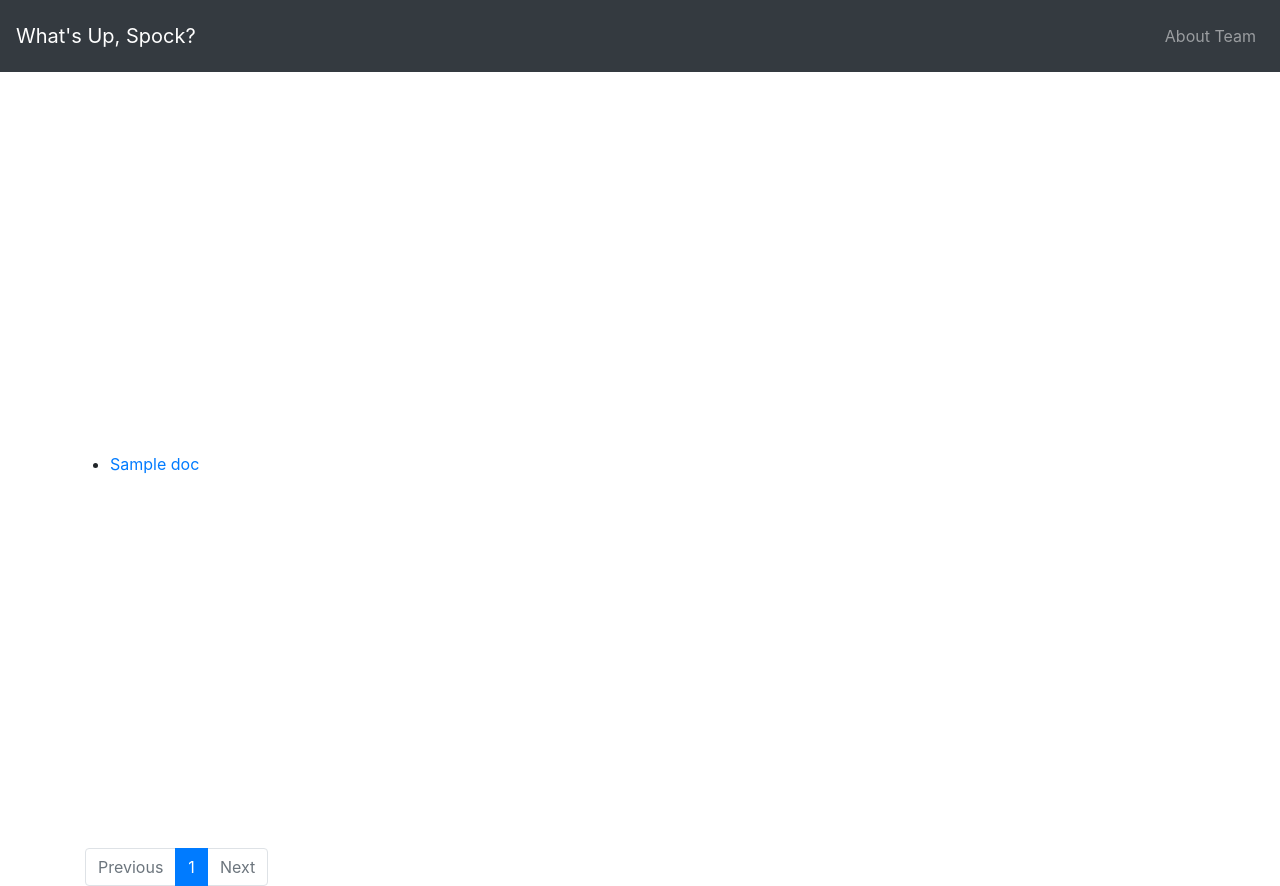
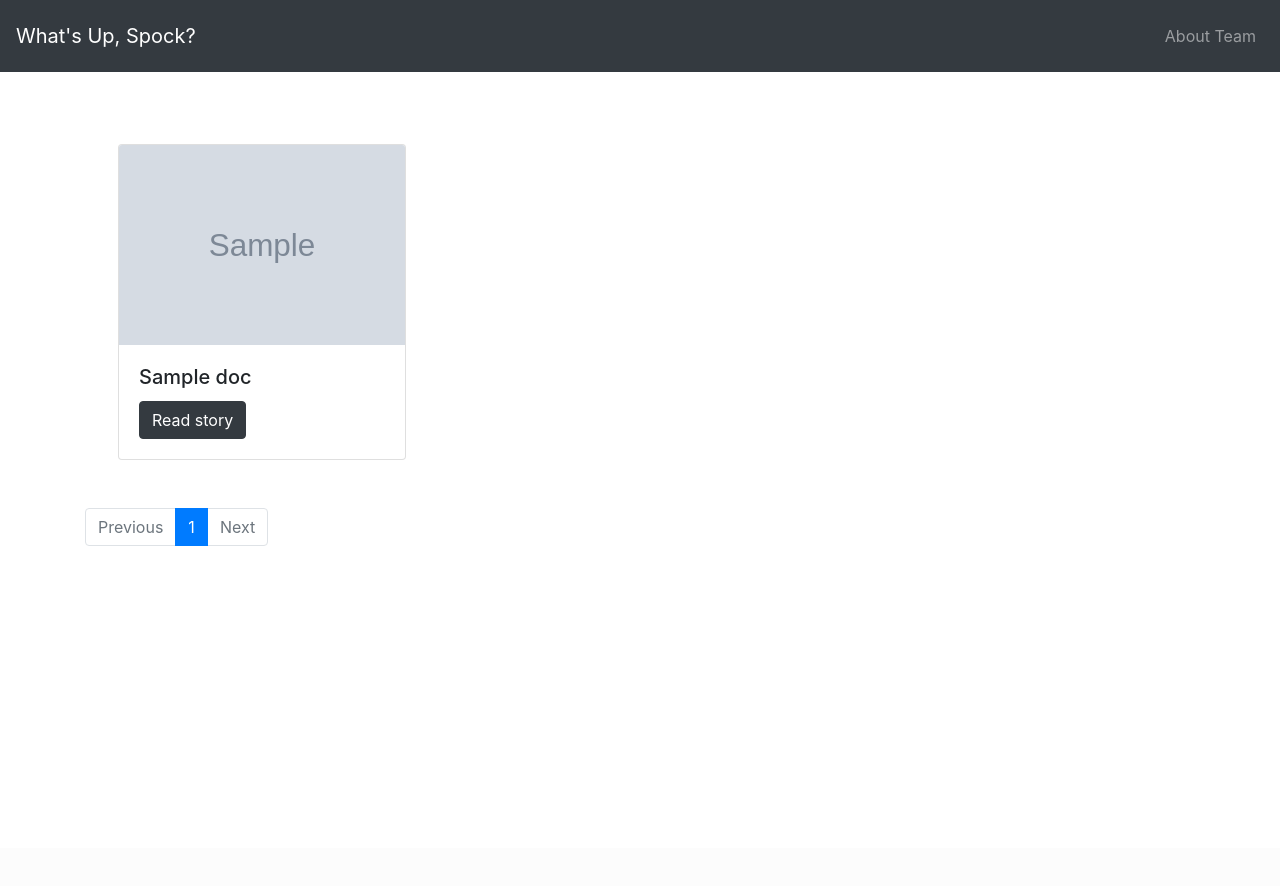
Before and after one commit to puglisac/orbital-sky, a Flask app: page /satellites/news in a window 1280 px wide. After the commit the page ends 546 px from the top, so only its background shows below. Run offline with Flask 2, Linux system fonts and the light colour scheme; grey boxes marked "Sample" are stand-in pictures; a database or web service that is not in the repository returns one stand-in record (values such as "Sample title"); data that the repository does not hold is empty; some libraries are stand-ins or nearby versions.

Commit message:
styled news page

```diff
--- a/app.py
+++ b/app.py
@@ -50,7 +50,7 @@ def show_one_satellite(id):
     satellite = Satellite.query.get(id)
 
 
-@app.route('/satellites/api/<lat>/<lng>/<alt>/')
+@app.route('/satellites/api/<lat>/<lng>/<alt>')
 def get_visible_satellites(lat, lng, alt):
     """returns a dictionary of satellites  within 25 mile radius of a location """
     sats = vis_sat_data(lat, lng, alt)
--- a/helper.py
+++ b/helper.py
@@ -42,7 +42,7 @@ def parse_for_sat(response, search_term):
 def call_html(search_term):
     """Returns response in HTML format"""
 
-    resp = requests.get(f"{BASE_URL}{search_term}{FORMAT_PARAMETERS_HTML}").json()[
+    resp = requests.get(f"{WIKI_BASE_URL}{search_term}{FORMAT_PARAMETERS_HTML}").json()[
         "parse"]["text"]
 
 
--- /dev/null
+++ b/static/css/news.css
@@ -0,0 +1,6 @@
+.news-card-img {
+	max-height: 200px;
+}
+.news-card-title {
+	max-height: 150px;
+}
--- a/templates/base.html
+++ b/templates/base.html
@@ -5,6 +5,7 @@
   <meta name="viewport" content="width=device-width, initial-scale=1.0">
   <link rel="stylesheet" href="https://stackpath.bootstrapcdn.com/bootstrap/4.5.2/css/bootstrap.min.css" integrity="sha384-JcKb8q3iqJ61gNV9KGb8thSsNjpSL0n8PARn9HuZOnIxN0hoP+VmmDGMN5t9UJ0Z" crossorigin="anonymous">
   <link rel="stylesheet" href="/static/css/app.css">
+  <link rel="stylesheet" href="/static/css/news.css">
   <script src="https://code.jquery.com/jquery-3.5.1.slim.min.js" integrity="sha384-DfXdz2htPH0lsSSs5nCTpuj/zy4C+OGpamoFVy38MVBnE+IbbVYUew+OrCXaRkfj" crossorigin="anonymous"></script>
   <script src="https://cdn.jsdelivr.net/npm/popper.js@1.16.1/dist/umd/popper.min.js" integrity="sha384-9/reFTGAW83EW2RDu2S0VKaIzap3H66lZH81PoYlFhbGU+6BZp6G7niu735Sk7lN" crossorigin="anonymous"></script>
   <script src="https://stackpath.bootstrapcdn.com/bootstrap/4.5.2/js/bootstrap.min.js" integrity="sha384-B4gt1jrGC7Jh4AgTPSdUtOBvfO8shuf57BaghqFfPlYxofvL8/KUEfYiJOMMV+rV" crossorigin="anonymous"></script>
--- a/templates/news.html
+++ b/templates/news.html
@@ -2,13 +2,20 @@
 
 {% block content %}
 
-<div class="container h-100">
-  <div class="row h-100 align-items-center">
-    <ul >
+<div class="container ">
+  <div class="row align-items-center">
+
         {% for item in news %}
-            <li><a href="{{ item.url }}">{{ item.title }}</a></li>
+        <div class="card m-5 news-card" style="width: 18rem">
+            <img src={{item.featured_image}} class="card-img-top news-card-img" alt="...">
+            <div class="card-body">
+              <h5 class="card-title news-card-title">{{item.title}}</h5>
+
+              <a href={{item.url}} target="_blank" class="btn btn-dark">Read story</a>
+            </div>
+          </div>
         {% endfor %}
-        </ul>
+
   </div>
           <div >
             <nav>
```
Lines whose indentation alone changed are shown as unchanged.
